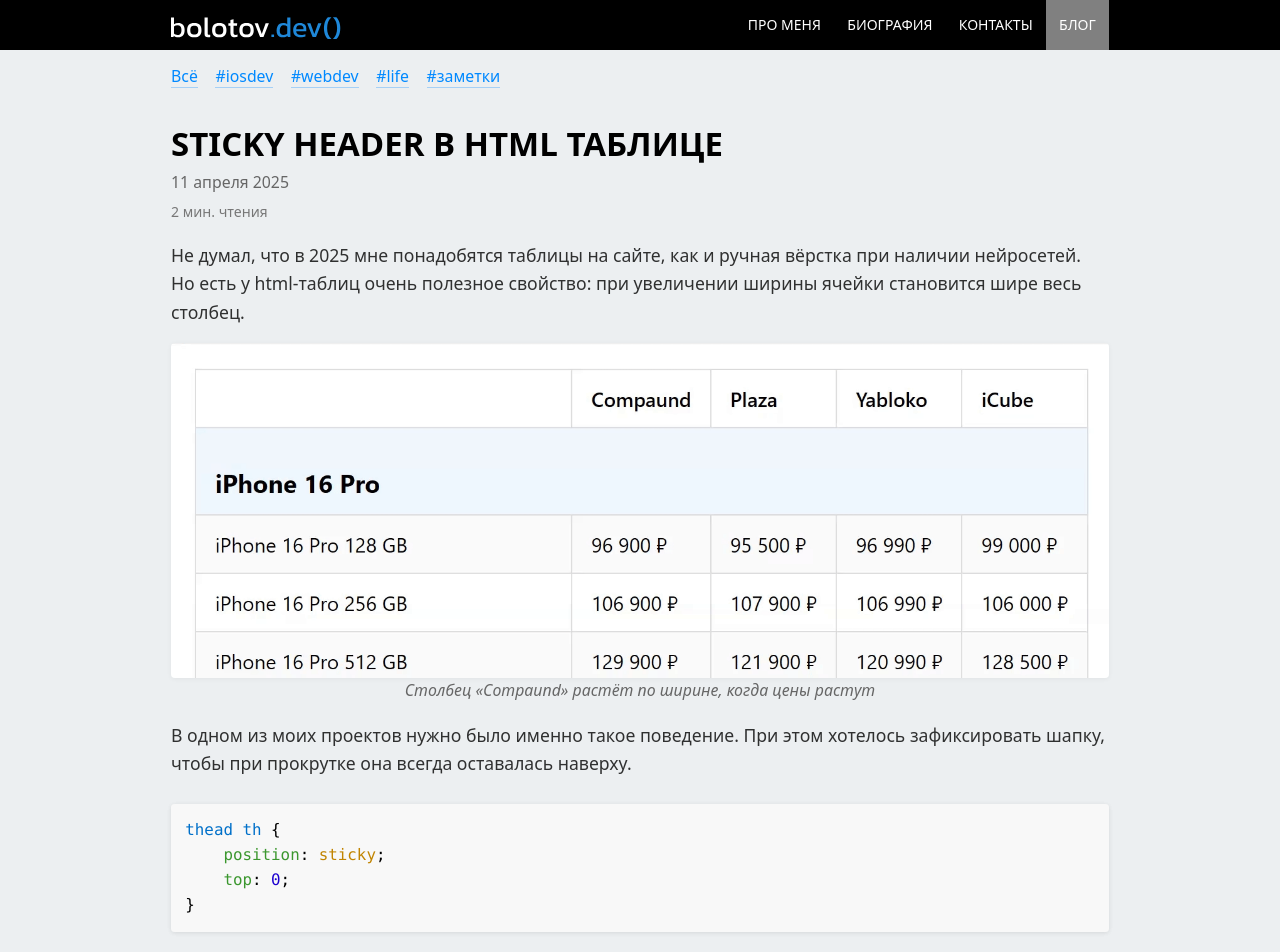
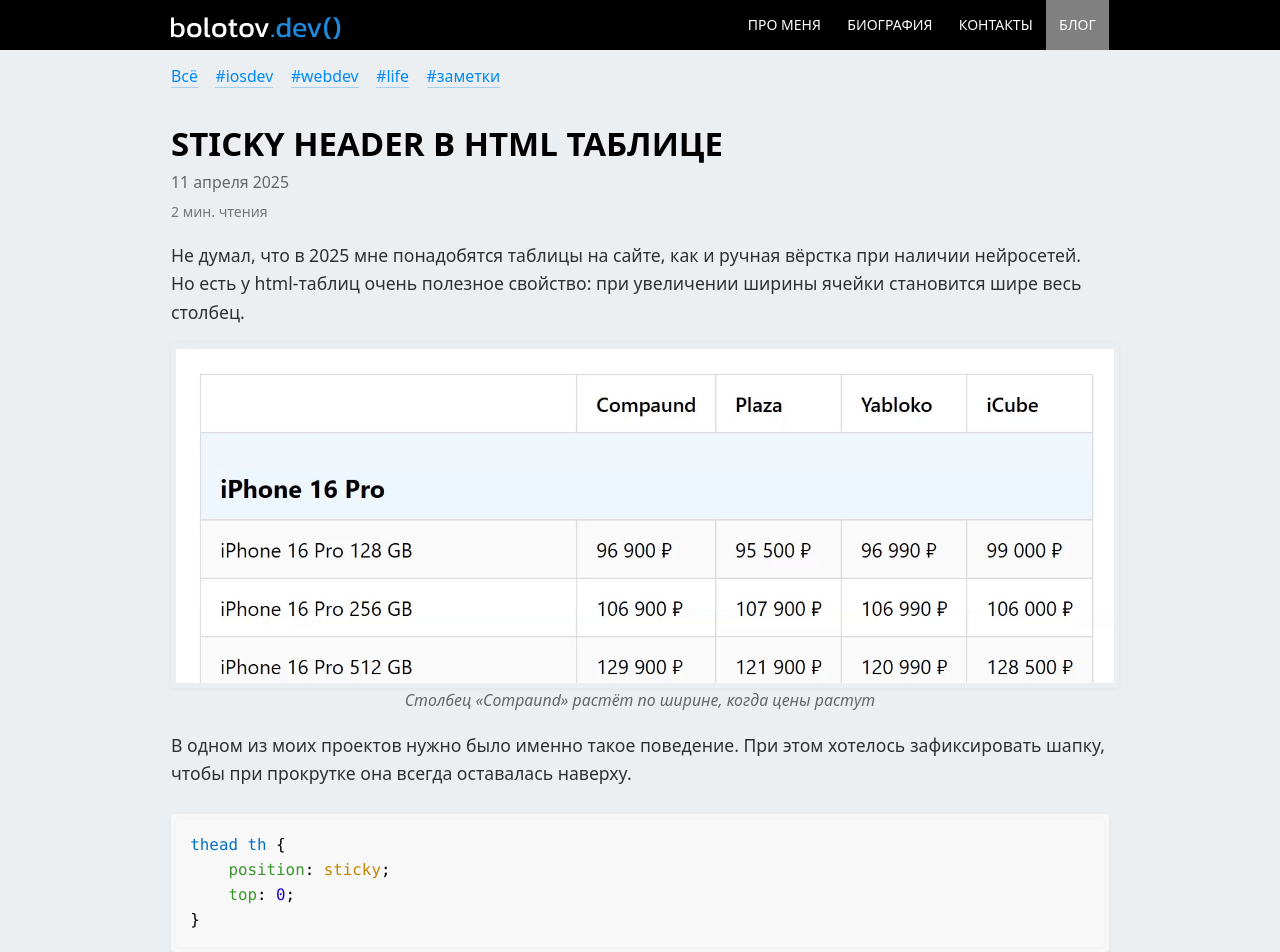
Before and after one commit to artembolotov/artembolotov.github.io, a Jekyll site: the page built from blog/_posts/2025-04-11-html-table.md, in a window 1280 px wide and 1400 px high. Shown: the top 952 px of the window. Built offline with Jekyll 4.4.1, drawn with Linux system fonts in a browser that asks for light colours.

Commit message:
Fixed css

```diff
--- a/styles/blog.css
+++ b/styles/blog.css
@@ -329,9 +329,10 @@
 }
 
 /* Image styling */
-main img, .highlight {
+main p img, .highlight {
   border-radius: 4px;
   box-shadow: 0 1px 5px rgba(0,0,0,0.05);
+  padding: 5px;
 }
 
 /* Image captions */
@@ -360,7 +361,7 @@
     color: #aaa;
   }
 
-  main img, .highlight {
+  main p img, .highlight {
     box-shadow: 0 1px 5px rgba(0,0,0,0.2);
   }
 
```
